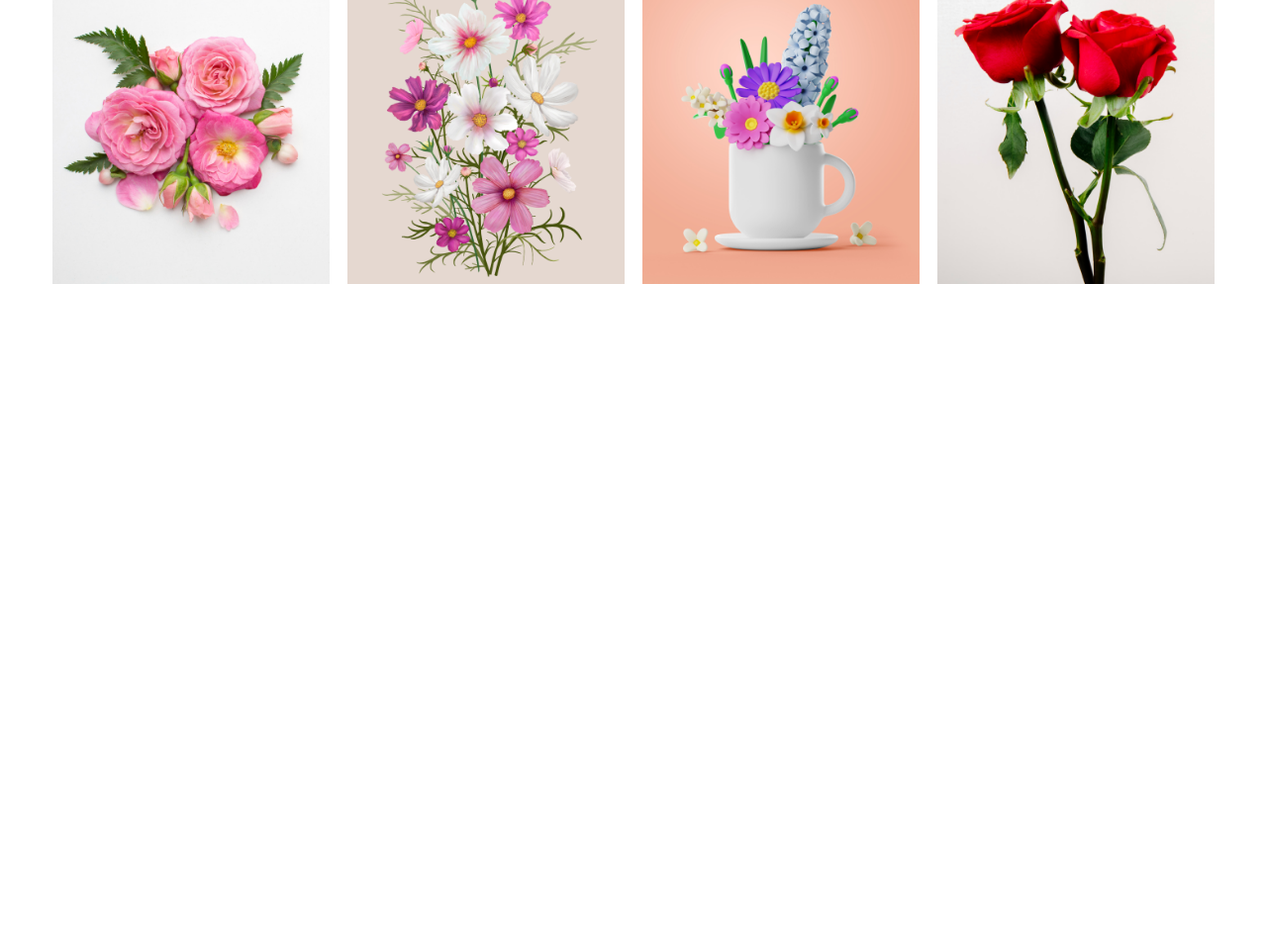
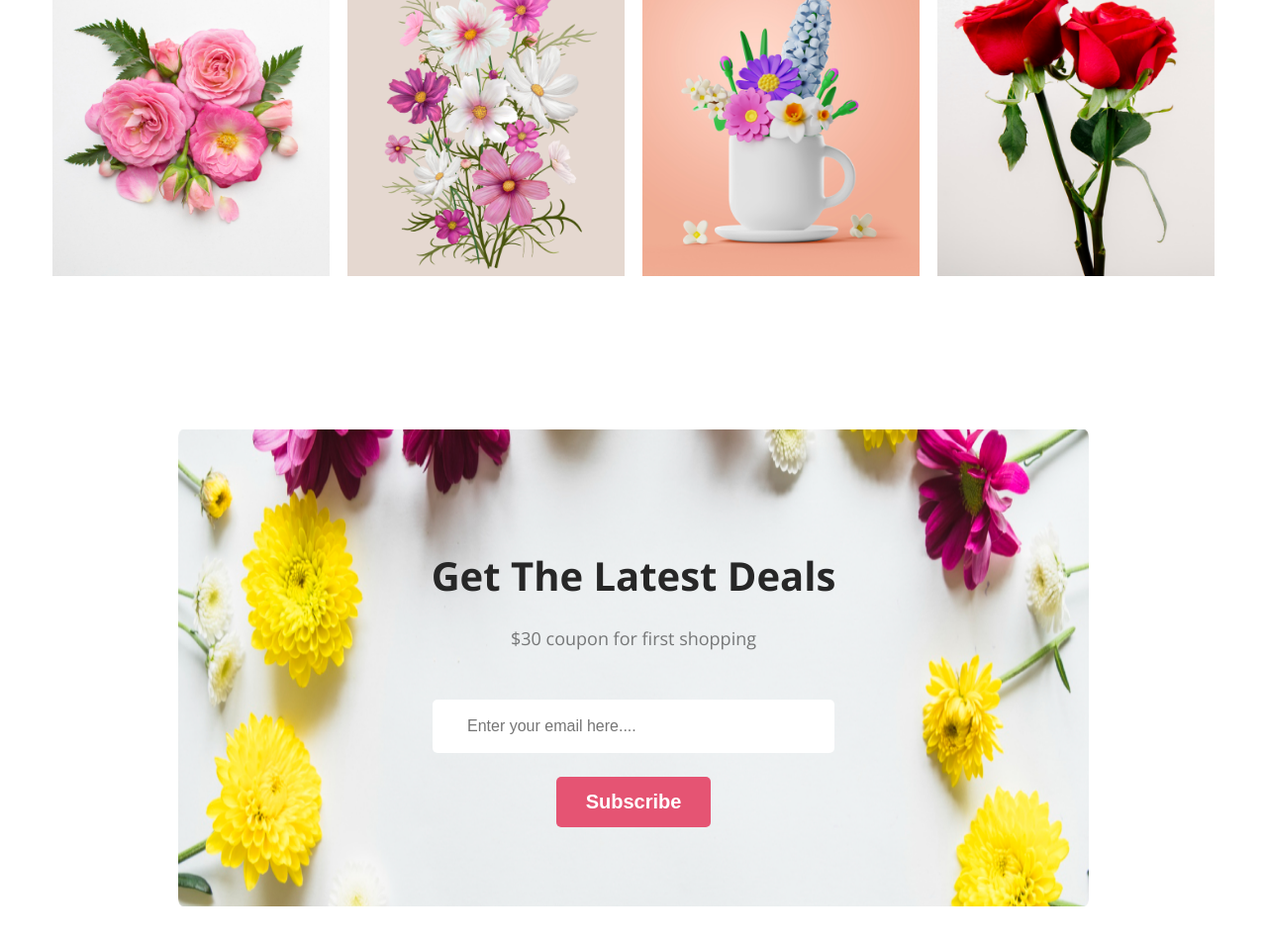
Before and after one commit to mostaqurrahman/ph-reset-assignment1, a plain HTML site: page index.html in a window 1280 px wide. Shown: the part 2674-3628 px from the top of the page at 99% size. Before the commit the page ends 2974 px from the top, so only its background shows below. Drawn offline with nearby package versions, Linux system fonts and the light colour scheme.

Commit message:
added latest deal section

```diff
--- a/index.html
+++ b/index.html
@@ -1,5 +1,6 @@
 <!DOCTYPE html>
 <html lang="en">
+
 <head>
     <meta charset="UTF-8">
     <meta name="viewport" content="width=device-width, initial-scale=1.0">
@@ -10,14 +11,18 @@
 
     <!-- Added font -->
     <link rel="preconnect" href="https://fonts.googleapis.com">
-<link rel="preconnect" href="https://fonts.gstatic.com" crossorigin>
-<link href="https://fonts.googleapis.com/css2?family=Lato&family=Open+Sans:wght@400;700&display=swap" rel="stylesheet">
+    <link rel="preconnect" href="https://fonts.gstatic.com" crossorigin>
+    <link href="https://fonts.googleapis.com/css2?family=Lato&family=Open+Sans:wght@400;700&display=swap"
+        rel="stylesheet">
 </head>
+
 <body>
     <header class="header">
         <div class="header-content">
             <h3 class="header-title">Let's make<br>beautiful flowers a<br>part of your life.</h3>
-            <p class="header-description">It is a long established fact that a reader will be distracted by the readable content of a page when looking at its layout. The point of using Lorem Ipsum is that it has a more-or-less normal distribution of letters.</p>
+            <p class="header-description">It is a long established fact that a reader will be distracted by the readable
+                content of a page when looking at its layout. The point of using Lorem Ipsum is that it has a
+                more-or-less normal distribution of letters.</p>
             <button class="btn-primary">Shop Now</button>
         </div>
         <div class="header-pic">
@@ -30,7 +35,8 @@
         ---------------------------------------->
         <section class="featured-flower">
             <h3 class="section-title">Our Featured Flowers</h3>
-            <p class="section-description">It is a long established fact that a reader will be distracted by the readable<br>content of a page when looking at its layout.</p>
+            <p class="section-description">It is a long established fact that a reader will be distracted by the
+                readable<br>content of a page when looking at its layout.</p>
             <div class="feature-flower-container">
                 <div class="feature-image">
                     <img id="feature-1" src="./Flower Asset/pngwing 6.png" alt=""><br><a href="">Pink Flower Tree</a>
@@ -51,7 +57,8 @@
             <div class="hot-deal-container">
                 <div class="hot-deal-content">
                     <h3 class="section-title">Hot Deal ! Sale Up To 25% <span style="color: #E55473;">Off</span></h3>
-                    <p class="section-description">It is a long established fact that a reader will be distracted by the readable<br>content of a page when looking at its layout.</p>
+                    <p class="section-description">It is a long established fact that a reader will be distracted by the
+                        readable<br>content of a page when looking at its layout.</p>
                     <button class="btn-primary">Sing Up</button>
                 </div>
                 <div class="hot-deal-img">
@@ -66,7 +73,8 @@
         <section class="instagram">
             <div>
                 <h3 class="section-title">Instagram</h3>
-                <p class="section-description">It is a long established fact that a reader will be distracted by the readable<br>content of a page when looking at its layout.</p>
+                <p class="section-description">It is a long established fact that a reader will be distracted by the
+                    readable<br>content of a page when looking at its layout.</p>
             </div>
             <div class="instagram-img-container">
                 <div class="insta-img">
@@ -83,8 +91,25 @@
                 </div>
             </div>
         </section>
+
+        <!------------------------------------
+                   Latest Deal
+        -------------------------------------->
+        <section class="latest-deal">
+            <div class="latest-container">
+                <div class="latest-info">
+                    <h3 class="section-title">Get The Latest Deals</h3>
+                    <p class="section-description">$30 coupon for first shopping</p>
+                </div>
+                <div class="collect-info">
+                    <input id="collect-email" placeholder="Enter your email here...." type="email">
+                    <button id="btn-subscribe" class="btn-primary">Subscribe</button>
+                </div>
+            </div>
+        </section>
     </main>
     <footer>
     </footer>
 </body>
+
 </html>
--- a/styles/flower.css
+++ b/styles/flower.css
@@ -4,6 +4,7 @@
 body {
     font-family: 'Lato', sans-serif;
     font-family: 'Open Sans', sans-serif;
+    margin: 0;
 }
 
 .btn-primary {
@@ -76,6 +77,7 @@ body {
 .featured-flower {
     margin-top: 150px;
 }
+
 .feature-flower-container {
     display: flex;
     gap: 20px;
@@ -84,46 +86,54 @@ body {
     text-align: center;
     margin-top: 50px;
 }
-.feature-image > img{
+
+.feature-image>img {
     border-radius: 300px 300px 0px 0px;
     margin-bottom: 32px;
     max-width: 250px;
 }
-#feature-1{
+
+#feature-1 {
     background: rgba(167, 33, 98, 0.15);
     padding: 100px 60px 0px;
 }
-#feature-2{
+
+#feature-2 {
     background: rgba(5, 151, 160, 0.15);
     padding: 130px 45px 60px;
 }
-#feature-3{
+
+#feature-3 {
     background: rgba(71, 125, 17, 0.15);
     padding: 60px 60px 0px;
 }
-.feature-image > a{
+
+.feature-image>a {
     color: #272727;
     text-align: center;
     font-size: 24px;
     font-weight: 700;
     text-decoration-line: underline;
 }
+
 /*---------------------------------
         Hot Deal Section
 ---------------------------------*/
 
-.hot-deal{
+.hot-deal {
     margin-top: 150px;
     background: rgba(229, 84, 115, 0.05);
 }
-.hot-deal-container{
+
+.hot-deal-container {
     display: flex;
     gap: 100px;
     padding: 100px 180px;
     align-items: center;
     justify-content: center;
 }
-.hot-deal-content{
+
+.hot-deal-content {
     text-align: center;
     align-items: center;
 }
@@ -131,24 +141,68 @@ body {
 /*--------------------------
      Instagram Section
 -------------------------*/
-.instagram{
+.instagram {
     margin: 150px 180px 0;
 }
-.instagram-img-container{
+
+.instagram-img-container {
     display: flex;
     gap: 18px;
     margin: 0;
     justify-content: center;
 }
-.insta-image-1{
+
+.insta-image-1 {
     max-width: 280px;
 }
-.insta-image-2{
+
+.insta-image-2 {
     max-width: 280px;
 }
-.insta-image-3{
+
+.insta-image-3 {
     max-width: 280px;
 }
-.insta-image-4{
+
+.insta-image-4 {
     max-width: 280px;
 }
+
+/*------------------------
+     latest Deal
+-----------------------*/
+.latest-deal {
+    margin: 150px 180px;
+    background-image: url('../Flower Asset/Rectangle 9.png');
+    background-repeat: no-repeat;
+    background-size: 100% 100%;
+}
+
+.latest-container {
+    padding: 80px 180px;
+    align-items: center;
+    margin: o auto;
+}
+
+.collect-info {
+    text-align: center;
+    align-items: center;
+}
+
+#collect-email {
+    display: inline-block;
+    margin-bottom: 24px;
+    padding: 18px 35px;
+    color: #757575;
+    border-radius: 5px;
+    background: #FFF;
+    border: 0;
+    width: 60%;
+    color: rgba(39, 39, 39, 0.60);
+    font-size: 16px;
+    font-weight: 400;
+}
+
+#btn-subscribe {
+    padding: 14px 30px;
+}
```
